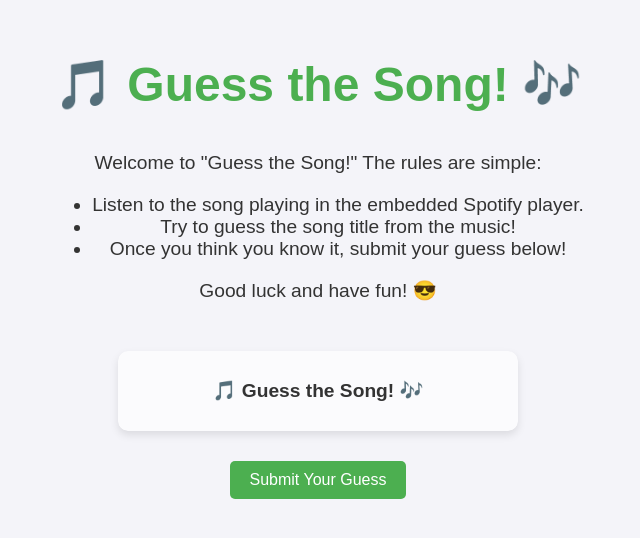
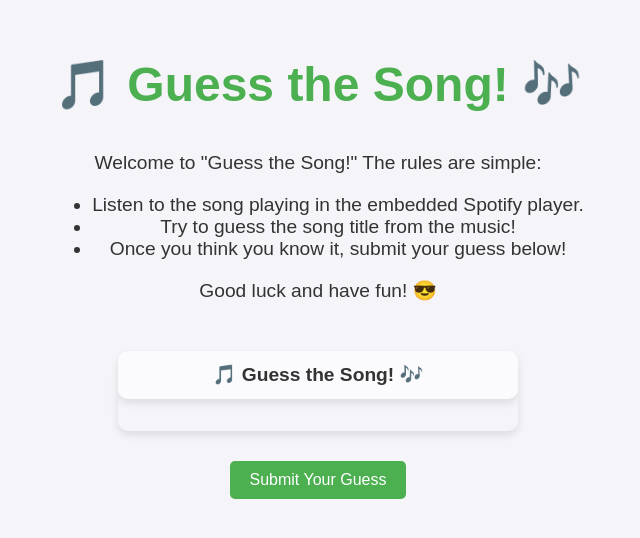
Before and after one commit to KneuKneu/Play-Hidden-Spotify-Song, a plain HTML site: page index.html in a window 1280 px wide. Shown: the part 158-696 px from the top of the page, without its empty margins (322-962 px from the left). Drawn offline with Linux system fonts and the light colour scheme.

Commit message:
Update index.html
Player was fully hidden....

```diff
--- a/index.html
+++ b/index.html
@@ -63,13 +63,13 @@
       opacity: 0; /* Hide metadata */
     }
 
-    /* Overlay for hiding metadata */
+    /* Smaller overlay for hiding metadata but leaving the play button clickable */
     .overlay {
       position: absolute;
       top: 0;
       left: 0;
       width: 100%;
-      height: 100%;
+      height: 60%;
       background: rgba(255, 255, 255, 0.7);
       display: flex;
       align-items: center;
@@ -114,7 +114,7 @@
 
     <div class="player-container">
       <iframe id="spotify-iframe" src="" allowfullscreen allow="clipboard-write; encrypted-media; fullscreen; picture-in-picture"></iframe>
-      <!-- Overlay to hide metadata -->
+      <!-- Smaller overlay to hide metadata -->
       <div class="overlay">🎵 Guess the Song! 🎶</div>
     </div>
 
```
